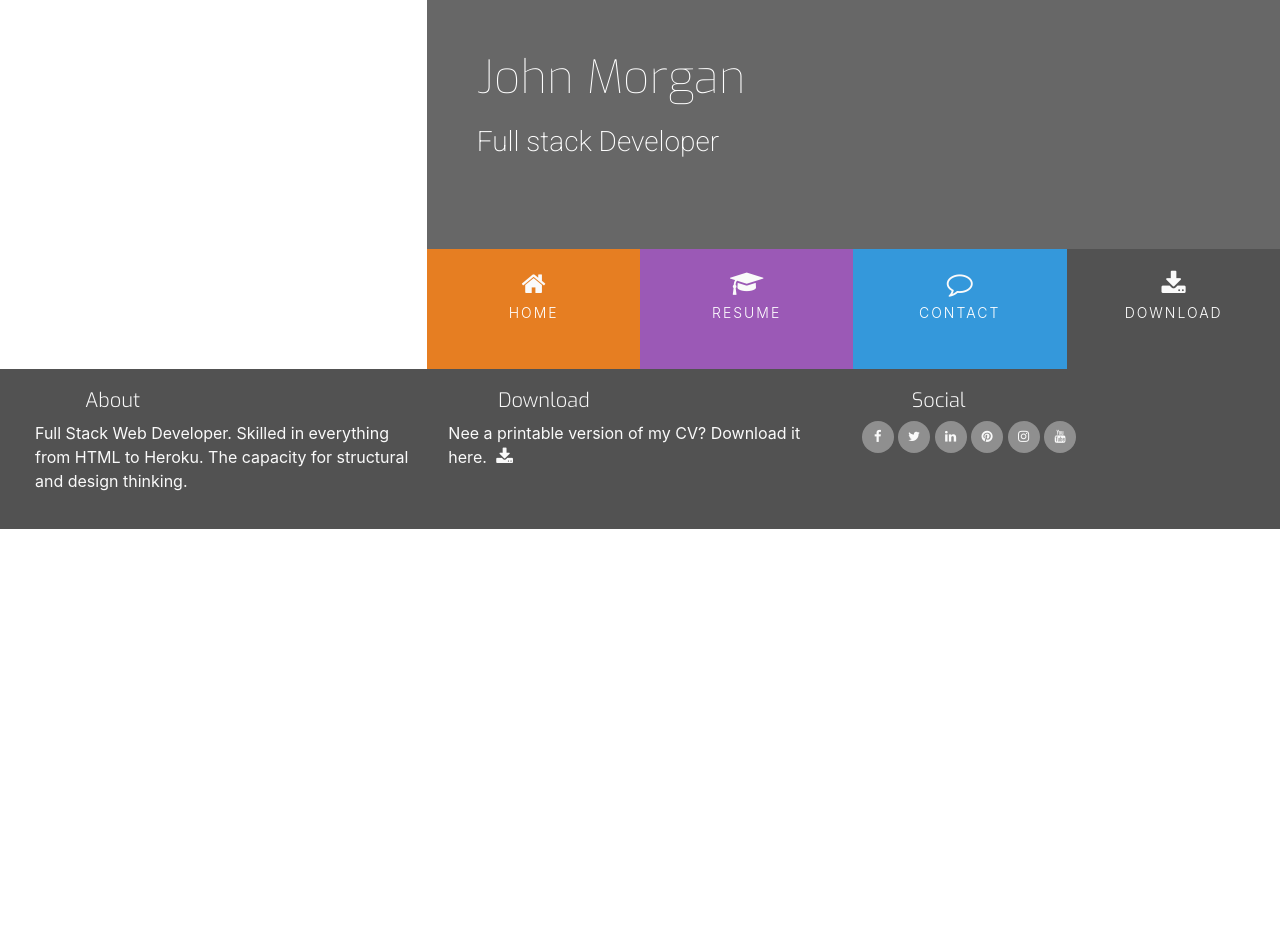
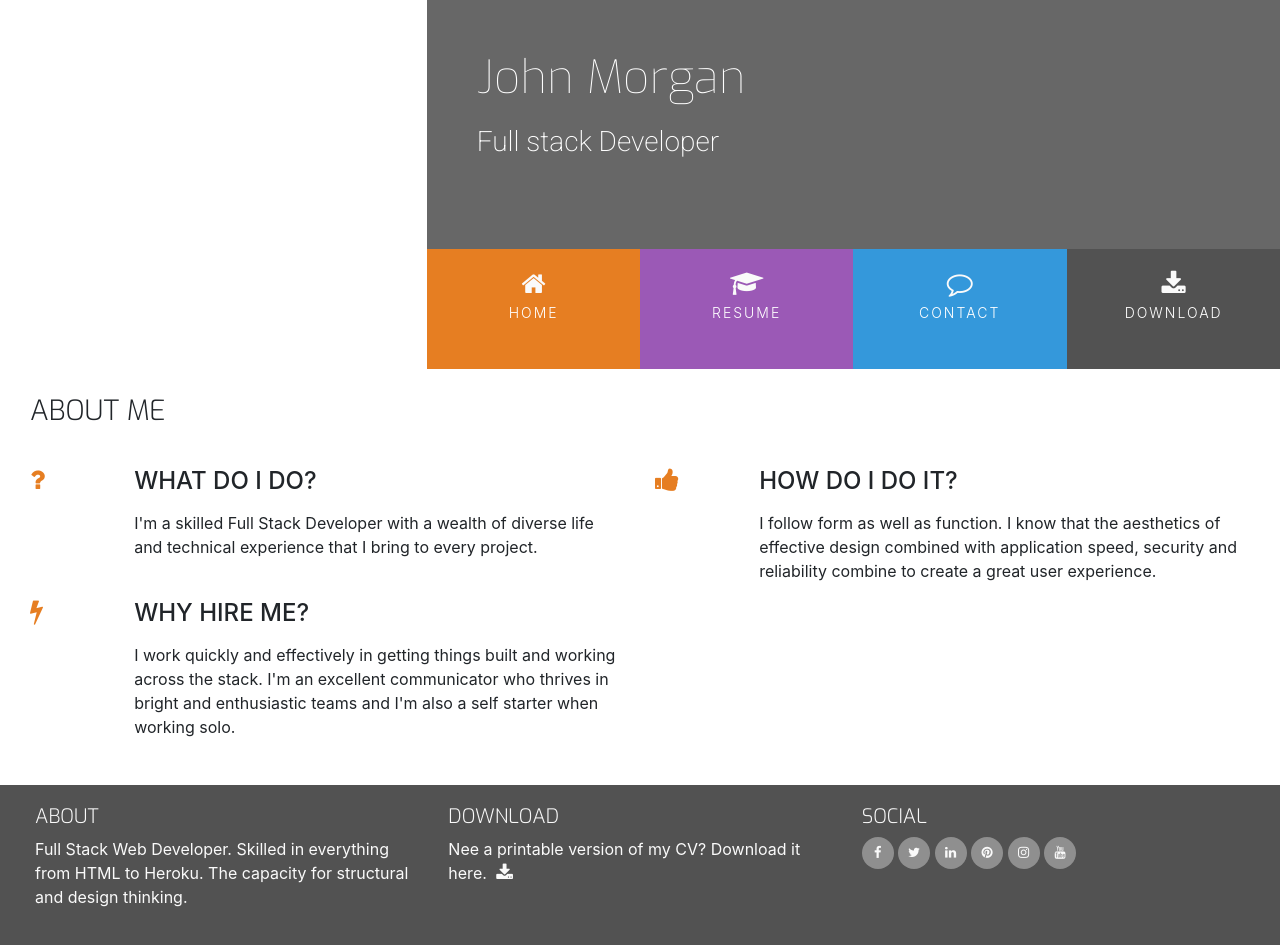
Before and after one commit to Johnny-Morgan/resume-project, a plain HTML site: page index.html in a window 1280 px wide. Before the commit the page ends 800 px from the top, so only its background shows below. Drawn offline with nearby package versions, Linux system fonts and the light colour scheme; files that its build step writes are made by us from their sources.

Commit message:
Add About Me content

```diff
--- a/css/style.css
+++ b/css/style.css
@@ -4,6 +4,10 @@
 
 .bg-color-name-title {
     background-color: #676767;
+}
+
+.bg-color-three-reasons {
+    background-color: #fff;
 }
 
 .ui-menu-color-home {
@@ -32,7 +36,7 @@ h4 {
 }
 
 .uppercase {
-    margin-left: 50px;
+    text-transform: uppercase;
 }
 
 .general-sub {
@@ -43,6 +47,23 @@ h4 {
 
 .inline-block {
     display: inline-block;
+}
+
+.row-table {
+    display: table;
+}
+
+.section-column {
+    display: table-cell;
+    padding: 0 30px 30px;
+    float: none;
+}
+
+.section-heading {
+    font-family: "Exo", sans-serif;
+    font-weight: 300;
+    margin-top: 25px;
+    margin-bottom: 40px;
 }
 
 /**********Headings**********/
@@ -91,12 +112,15 @@ header {
     font-size: 0;
 }
 
-#nav {
-    margin: 0;
-}
+
+
 #nav li {
     font-size: 14px;
     padding: 0px;
+}
+
+#nav {
+    margin: 0;
 }
 
 .menuitem {
@@ -188,3 +212,14 @@ footer {
 #footer-details {
     padding: 20px;
 }
+
+/**********Three Reasons**********/
+
+.three-reasons-icon {
+    font-size: 26px;
+    color: #e67e22;
+}
+
+.three-reasons-heading {
+    margin-bottom: 15px;
+}
--- a/index.html
+++ b/index.html
@@ -40,12 +40,67 @@
                 </div>
             </div>
         </div>
-
-
     </header>
 
-    <section>
+    <section class="container-fluid">
+        <div class="row row-table">
+            <div class="col-md-8 bg-color-three-reasons section-column">
+                <div class="row">
+                    <div class="col">
+                        <h3 class="section-heading uppercase">About Me</h3>
+                    </div>
+                </div>
+                <div class="row">
+                    <div class="col-10 offset-1 offset-sm-0 col-sm-4 col-md-6">
+                        <div class="row">
+                            <div class="col-2">
+                                <i class="three-reasons-icon fa fa-question" aria-hidden="true"></i>
+                            </div>
+                            <div class="col-10">
+                                <h4 class="three-reasons-heading uppercase">What do I do?</h4>
+                                <p>
+                                    I'm a skilled Full Stack Developer with a wealth of diverse
+                                    life and technical experience that I bring to every project.
+                                </p>
+                            </div>
+                        </div>
+                    </div>
+                    <div class="col-10 offset-1 offset-sm-0 col-sm-4 col-md-6">
+                        <div class="row">
+                            <div class="col-2">
+                                <i class="three-reasons-icon fa fa-thumbs-up" aria-hidden="true"></i>
+                            </div>
+                            <div class="col-10">
+                                <h4 class="three-reasons-heading uppercase">How do I do it?</h4>
+                                <p>
+                                    I follow form as well as function. I know that the aesthetics
+                                    of effective design combined with application speed, security
+                                    and reliability combine to create a great user experience.
+                                </p>
+                            </div>
+                        </div>
+                    </div>
+                    <div class="col-10 offset-1 offset-sm-0 col-sm-4 col-md-6">
+                        <div class="row">
+                            <div class="col-2">
+                                <i class="three-reasons-icon fa fa-bolt" aria-hidden="true"></i>
+                            </div>
+                            <div class="col-10">
+                                <h4 class="three-reasons-heading uppercase">Why hire me?</h4>
+                                <p>
+                                    I work quickly and effectively in getting things built and
+                                    working across the stack. I'm an excellent communicator who
+                                    thrives in bright and enthusiastic teams and I'm also a self
+                                    starter when working solo.
+                                </p>
+                            </div>
+                        </div>
+                    </div>
+                </div>
+            </div>
+        </div>
     </section>
+
     <footer class="container-fluid">
         <div id="footer-details" class="row">
             <div class="col-sm-4">
```
